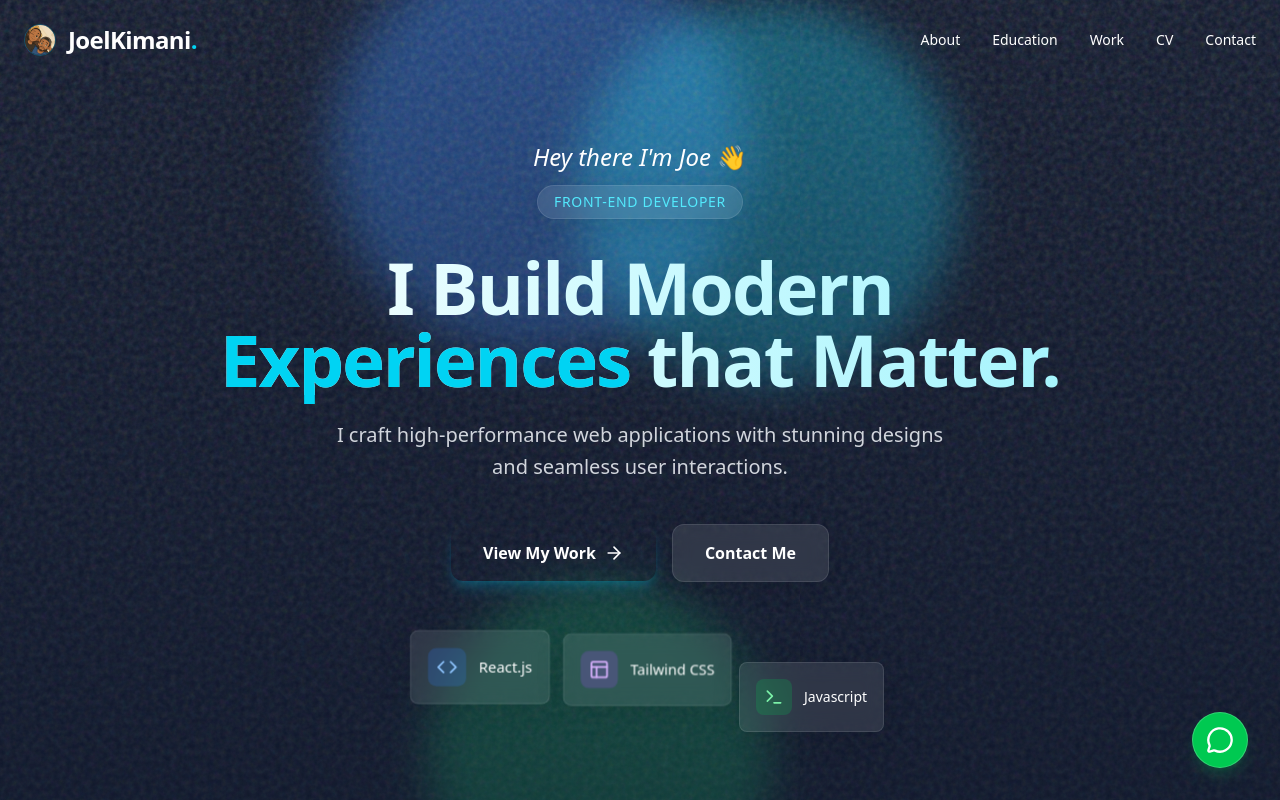
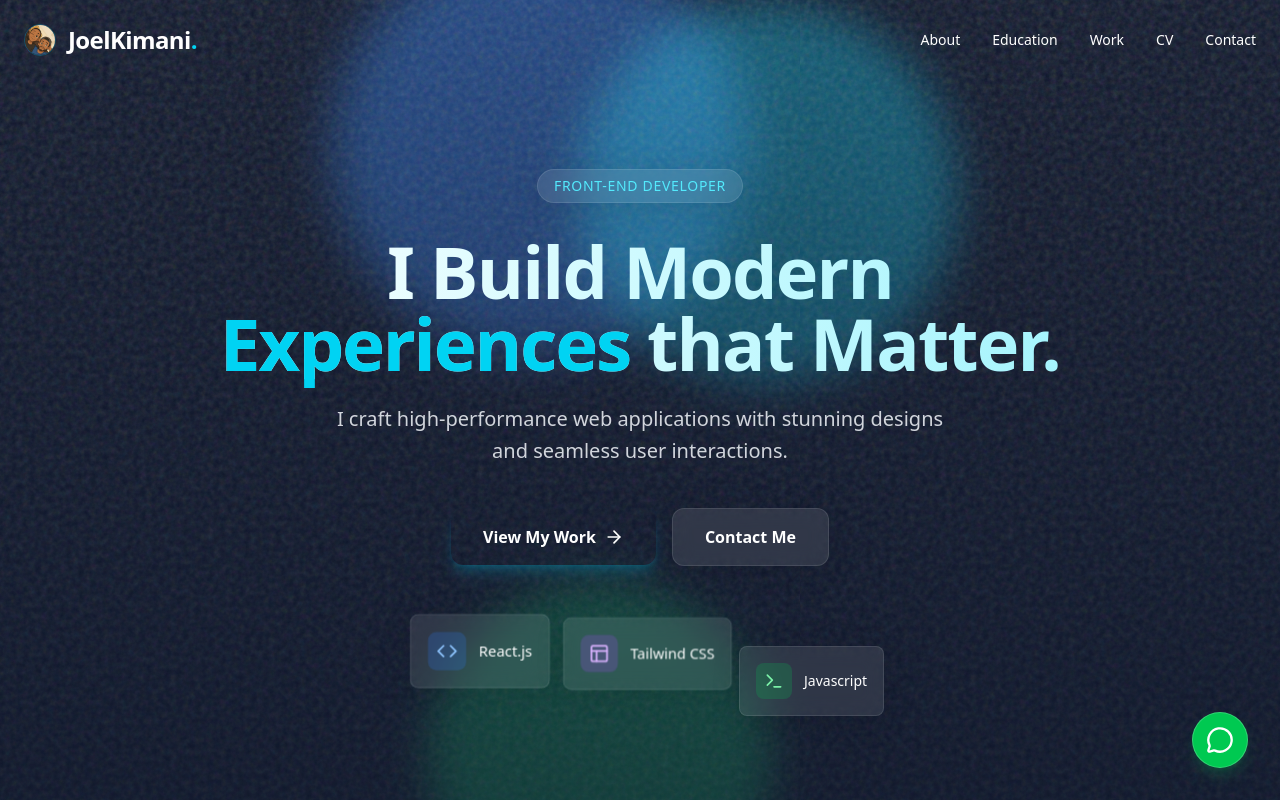
Before and after one commit to Joelkkimani/joelkimani, a React (Vite) app: page / in a window 1280 px wide. Both pictures are taken after a click on the button "Next". Shown: the top 800 px of the page. Built offline with nearby package versions, Linux system fonts and the light colour scheme.

Commit message:
Update Hero.jsx

```diff
--- a/src/sections/Hero.jsx
+++ b/src/sections/Hero.jsx
@@ -19,7 +19,7 @@ const Hero = () => {
                         transition={{ delay: 0.2 }}
                         className="text-xl md:text-2xl text-white font-medium italic"
                     >
-                        Hey there I'm Joe 👋
+
                     </motion.p>
                     <div className="inline-block px-4 py-1.5 text-sm font-medium tracking-wider text-cyan-300 uppercase glass rounded-full ring-1 ring-cyan-500/20">
                         Front-End Developer
```
